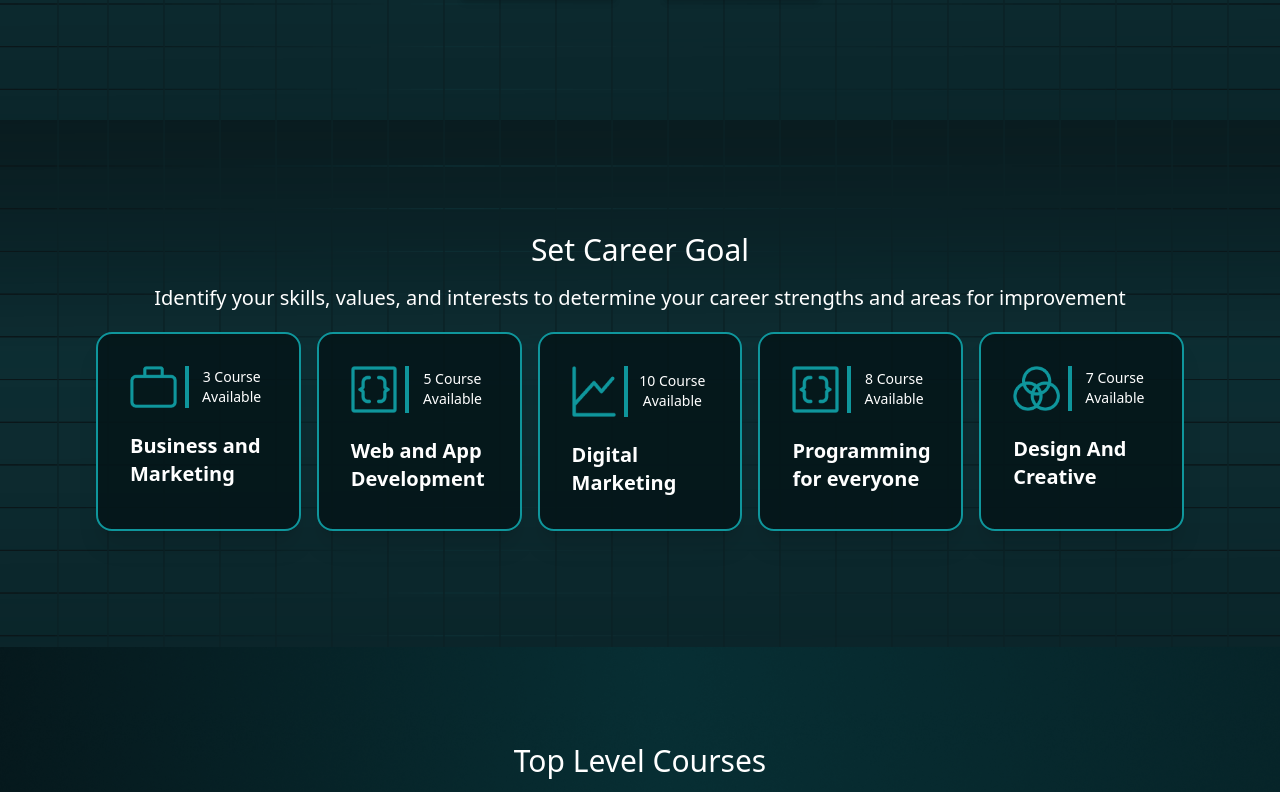
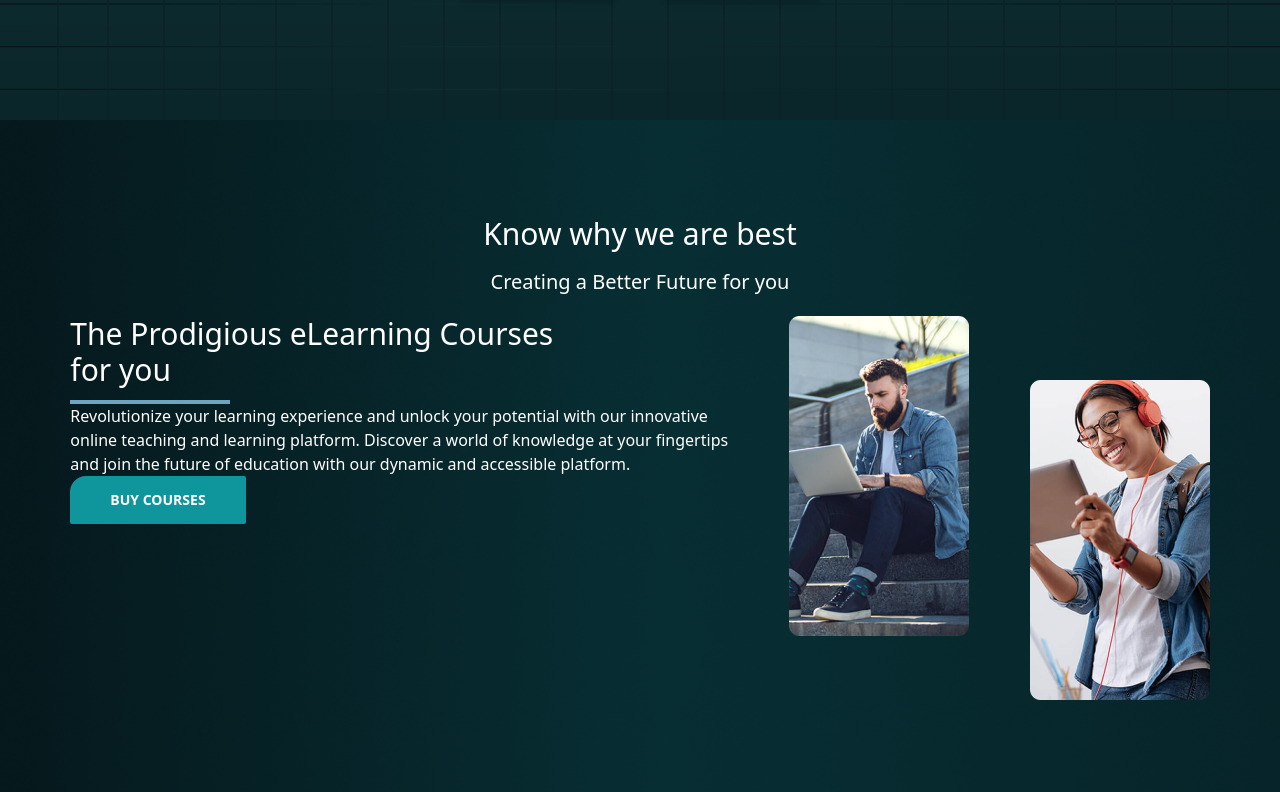
Before and after one commit to Zannatul-Fahmida/online-learning, a Next.js app: page / in a window 1280 px wide. Shown: the part 428-1220 px from the top of the page. Built offline with nearby package versions, Linux system fonts and the light colour scheme.

Commit message:
about section added

```diff
--- a/components/Home/About.jsx
+++ b/components/Home/About.jsx
@@ -1,5 +1,54 @@
-export default function About (){
-    return (
-        <div></div>
-    )
+import Image from "next/image";
+import img1 from "../../public/man-laptop 1.png";
+import img2 from "../../public/girl-ipad 1.png";
+import styles from "../../styles/Home.module.css";
+
+export default function About() {
+  return (
+    <div className={`${styles.courseBg} text-center text-white px-10 py-20`}>
+      <h2 className="text-3xl m-4">Know why we are best</h2>
+      <p className="text-xl">Creating a Better Future for you</p>
+      <div className="flex flex-col md:flex-row items-center md:items-start justify-around my-5">
+        <div className="text-start">
+          <h3 className="text-3xl">
+            The Prodigious eLearning Courses <br /> for you
+          </h3>
+          <div
+            style={{ border: "2px #6DA5C0 solid" }}
+            className="w-40 mt-3"
+          ></div>
+          <p>
+            Revolutionize your learning experience and unlock your potential
+            with our innovative <br />
+            online teaching and learning platform. Discover a world of knowledge
+            at your fingertips <br />
+            and join the future of education with our dynamic and accessible
+            platform.
+          </p>
+          <button
+            style={{ backgroundColor: "#0F969C" }}
+            className="btn rounded-ss-2xl rounded-sm border-0 text-white px-10"
+          >
+            Buy Courses
+          </button>
+        </div>
+        <div>
+          <Image
+            className="mt-4 md:mt-0"
+            width={180}
+            src={img1}
+            alt="man with laptop"
+          />
+        </div>
+        <div>
+          <Image
+            className="mt-4 md:mt-16"
+            width={180}
+            src={img2}
+            alt="girl with ipad"
+          />
+        </div>
+      </div>
+    </div>
+  );
 }
--- a/components/Home/CoursesCard.jsx
+++ b/components/Home/CoursesCard.jsx
@@ -14,7 +14,7 @@ export default function CoursesCard({ course }) {
   return (
     <div
       style={{ border: "2px #0F969C solid" }}
-      className="card w-96 shadow-xl mx-2 shadow-md"
+      className="card w-96 mx-2 shadow-md"
     >
       <figure>
         <Image width={500} src={courseImg} alt={title} />
--- a/pages/index.js
+++ b/pages/index.js
@@ -6,6 +6,7 @@ import TopCourses from "../components/Home/TopCourses";
 import PopularCourses from "../components/Home/PopularCourses";
 import PlatformStats from "../components/Home/PlatformStats";
 import Footer from "../components/Shared/Footer";
+import About from "../components/Home/About";
 
 export default function Home() {
   return (
@@ -19,6 +20,7 @@ export default function Home() {
       <main>
         <Navbar />
         <Banner />
+        <About />
         <CareerGoal />
         <TopCourses />
         <PopularCourses />
```
Also changed, not shown: public/girl-ipad 1.png (added), public/man-laptop 1.png (added).
